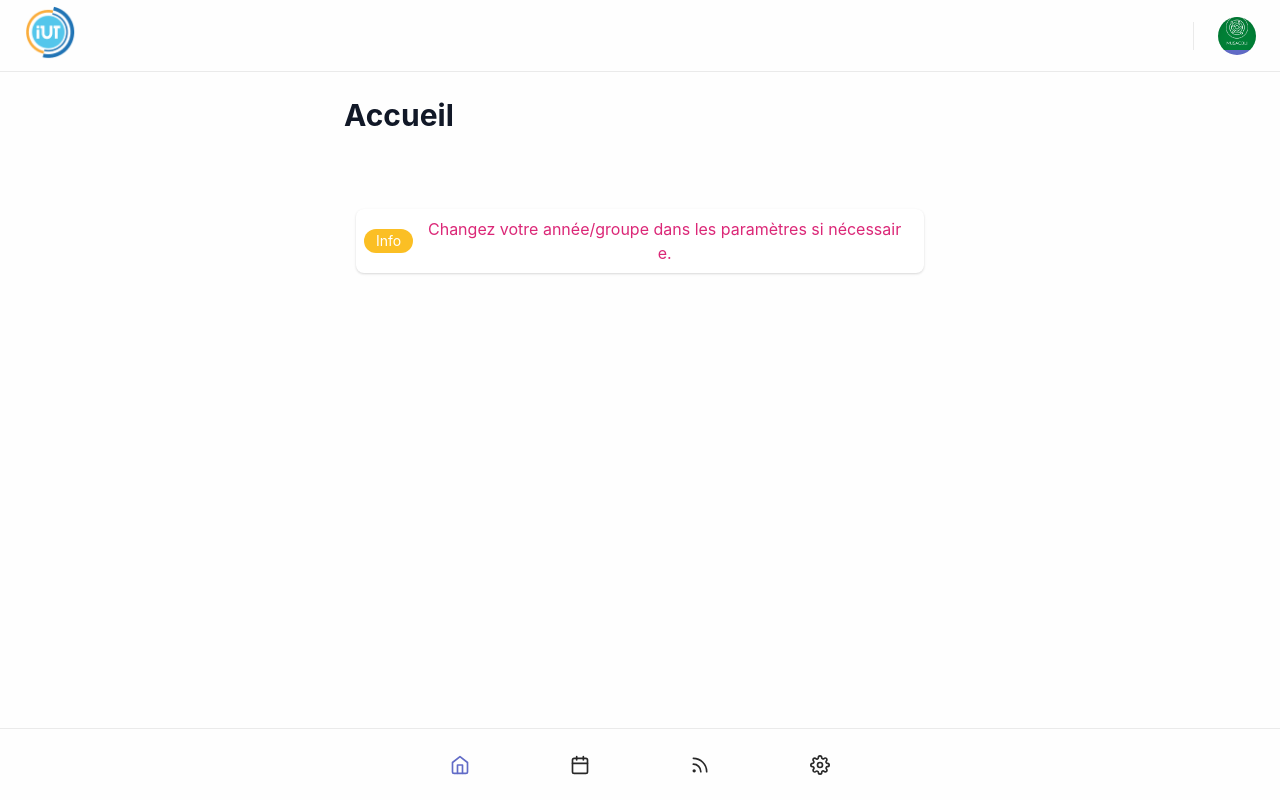
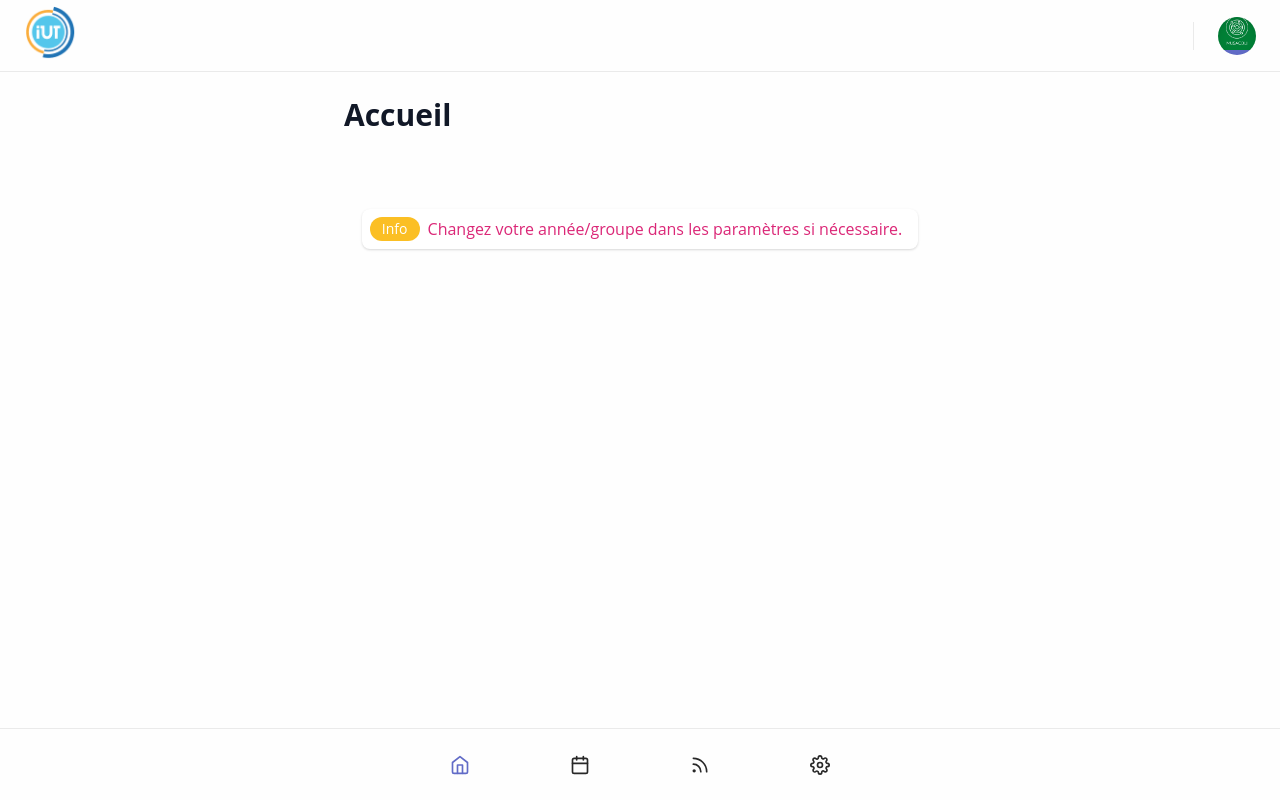
Before and after one commit to thomas-cardon/pwa-ecrans-connectes, a Next.js app: page / in a window 1280 px wide. Built offline with nearby package versions, Linux system fonts and the light colour scheme.

Commit message:
Open Sans font used

```diff
--- a/src/styles/global.css
+++ b/src/styles/global.css
@@ -1,5 +1,7 @@
 @tailwind base;
 @tailwind components;
+
+@import url('https://fonts.googleapis.com/css2?family=Open+Sans:ital,wght@0,300;0,400;0,500;0,600;0,700;0,800;1,300;1,400;1,500;1,600;1,700;1,800&display=swap');
 
 @tailwind utilities;
 
@@ -11,13 +13,6 @@
   --divider: #2d2e31;
   --base: #1f2022;
   --overflow: #101015;
-
-  --font: 'Inter', -apple-system, BlinkMacSystemFont, 'Segoe UI', Roboto,
-    Helvetica, Arial, sans-serif;
-
-  --weight: 400;
-  --weight-bold: 500;
-  --weight-extrabold: 700;
 
   --shadow-small: 0 0 15px 0 rgba(0, 0, 0, 0.1);
   --shadow: 0 5px 10px rgba(0, 0, 0, 0.1);
@@ -63,8 +58,6 @@
 
 body {
   color: var(--text);
-  font-family: var(--font);
-  font-weight: var(--weight);
   background: var(--base);
   transition: var(--transition-colors);
   -moz-osx-font-smoothing: grayscale;
--- a/tailwind.config.js
+++ b/tailwind.config.js
@@ -2,6 +2,9 @@
   purge: ['./src/pages/**/*.tsx', './src/components/**/*.tsx'],
   darkMode: 'media', // or 'media' or 'class'
   theme: {
+    fontFamily: {
+      'sans': ['Open Sans', 'ui-sans-serif', 'system-ui']
+    },
     extend: {
       fontSize: {
         tiny: ".5rem"
```
